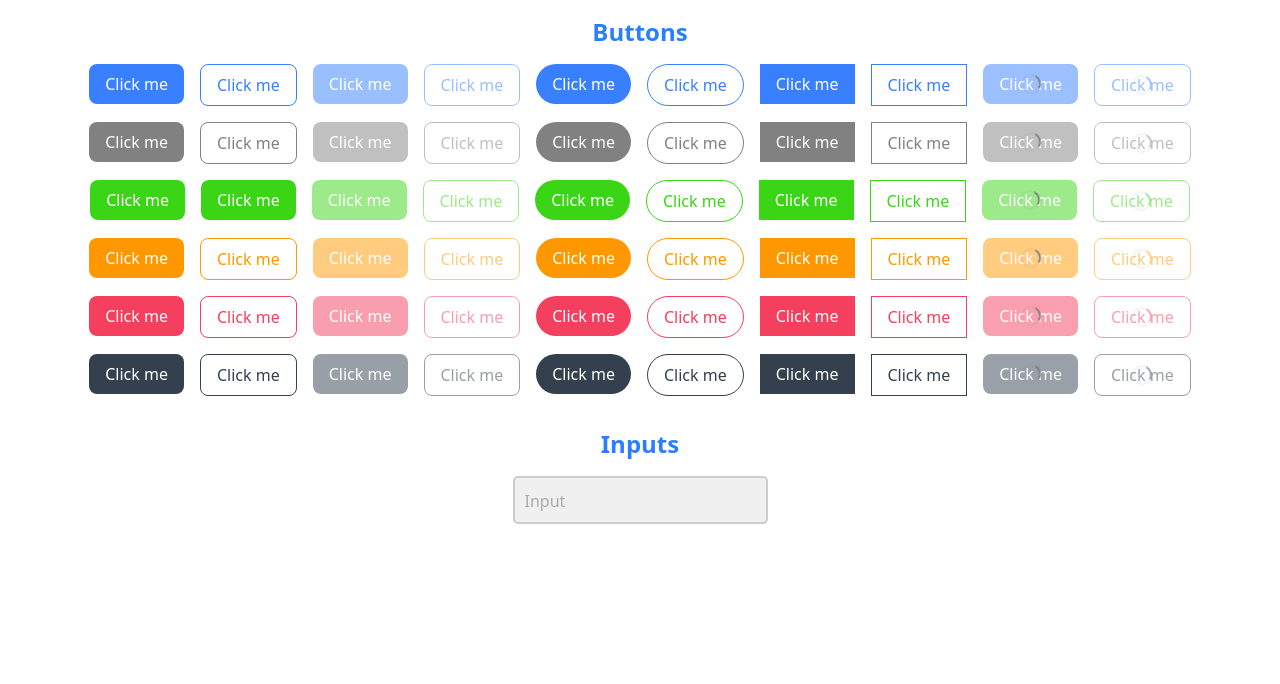
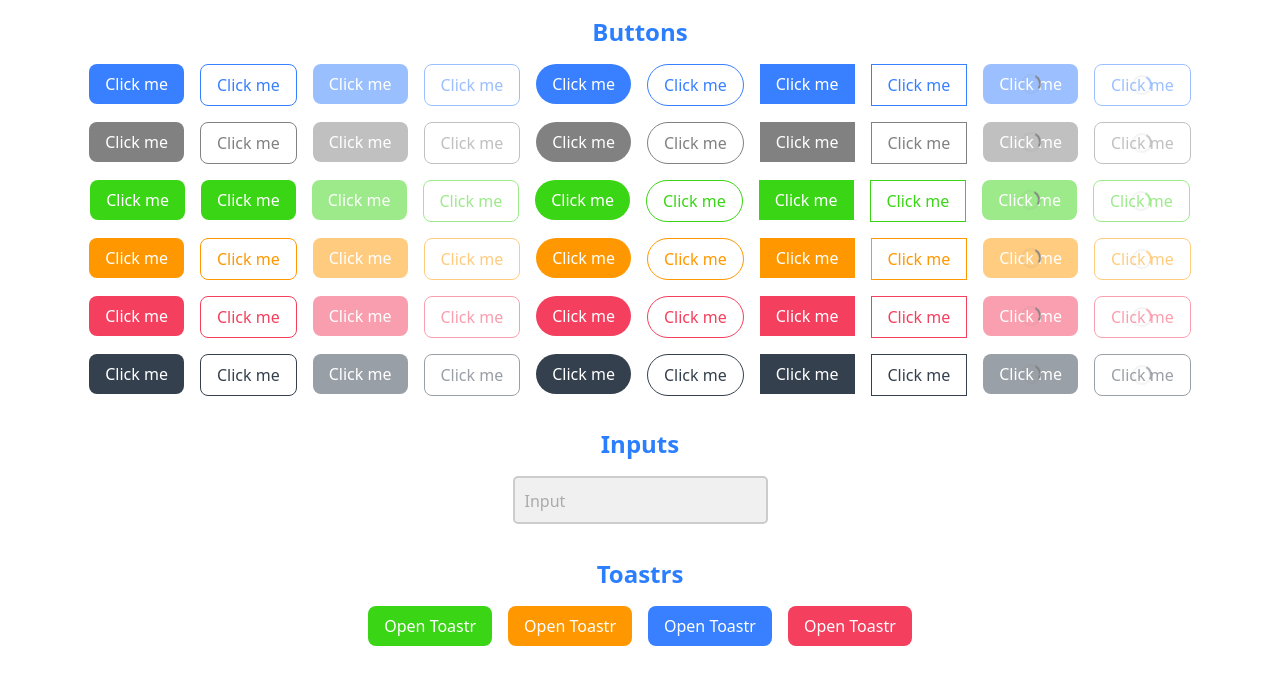
Before and after one commit to superdevp/custom-components, an Angular app: page / in a window 1280 px wide. Shown: the top 684 px of the page. Built offline with nearby package versions, Linux system fonts and the light colour scheme.

Commit message:
a toastr

```diff
--- a/package.json
+++ b/package.json
@@ -10,6 +10,7 @@
   },
   "private": true,
   "dependencies": {
+    "@angular/animations": "^19.2.1",
     "@angular/common": "^19.2.0",
     "@angular/compiler": "^19.2.0",
     "@angular/core": "^19.2.0",
@@ -18,6 +19,7 @@
     "@angular/platform-browser-dynamic": "^19.2.0",
     "@angular/router": "^19.2.0",
     "@tailwindcss/postcss": "^4.0.12",
+    "ngx-toastr": "^19.0.0",
     "postcss": "^8.5.3",
     "rxjs": "~7.8.0",
     "tailwindcss": "^4.0.12",
--- a/src/app/app.config.ts
+++ b/src/app/app.config.ts
@@ -1,8 +1,15 @@
 import { ApplicationConfig, provideZoneChangeDetection } from '@angular/core';
+import { provideAnimations } from '@angular/platform-browser/animations';
 import { provideRouter } from '@angular/router';
 
 import { routes } from './app.routes';
+import { provideToastr } from 'ngx-toastr';
 
 export const appConfig: ApplicationConfig = {
-  providers: [provideZoneChangeDetection({ eventCoalescing: true }), provideRouter(routes)]
+  providers: [
+    provideZoneChangeDetection({ eventCoalescing: true }),
+    provideRouter(routes),
+    provideToastr(),
+    provideAnimations()
+  ]
 };
--- /dev/null
+++ b/src/app/pages/components/toastr/toastr.component.html
@@ -0,0 +1,14 @@
+<div class="flex flex-col gap-4 justify-center items-center">
+  <p class="mt-4 text-2xl font-bold text-blue-500">
+    Toastrs
+  </p>
+  <div class="flex gap-4">
+    <u-button label="Open Toastr" variant="success" size="medium" shape="rounded" state="default" type="contained" (click)="openToastr('success')"></u-button>
+
+    <u-button label="Open Toastr" variant="warning" size="medium" shape="rounded" state="default" type="contained" (click)="openToastr('warning')"></u-button>
+
+    <u-button label="Open Toastr" variant="primary" size="medium" shape="rounded" state="default" type="contained" (click)="openToastr('info')"></u-button>
+
+    <u-button label="Open Toastr" variant="danger" size="medium" shape="rounded" state="default" type="contained" (click)="openToastr('error')"></u-button>
+  </div>
+</div>
--- /dev/null
+++ b/src/app/pages/components/toastr/toastr.component.ts
@@ -0,0 +1,32 @@
+import { Component, inject } from '@angular/core';
+import { ButtonComponent } from '../../../shared/components/button/button.component';
+import { ToastrService } from 'ngx-toastr';
+
+@Component({
+  selector: 'app-toastr',
+  imports: [ButtonComponent],
+  templateUrl: './toastr.component.html',
+  styleUrl: './toastr.component.scss'
+})
+export class ToastrComponent {
+  private toastr = inject(ToastrService);
+
+  openToastr(type: string) {
+    switch (type) {
+      case 'success':
+        this.toastr.success('This is a success toastr!');
+        break;
+      case 'info':
+        this.toastr.info('This is an info toastr!');
+        break;
+      case 'warning':
+        this.toastr.warning('This is a warning toastr!');
+        break;
+      case 'error':
+        this.toastr.error('This is an error toastr!');
+        break;
+      default:
+        break;
+    }
+  }
+}
--- a/src/app/pages/main/main.component.html
+++ b/src/app/pages/main/main.component.html
@@ -1,4 +1,5 @@
 <div class="flex flex-col gap-4">
   <app-buttons></app-buttons>
   <app-inputs></app-inputs>
+  <app-toastr></app-toastr>
 </div>
--- a/src/app/pages/main/main.component.ts
+++ b/src/app/pages/main/main.component.ts
@@ -1,10 +1,11 @@
 import { Component } from '@angular/core';
 import { ButtonsComponent } from "../components/buttons/buttons.component";
 import { InputsComponent } from "../components/inputs/inputs.component";
+import { ToastrComponent } from "../components/toastr/toastr.component";
 
 @Component({
   selector: 'app-main',
-  imports: [ButtonsComponent, InputsComponent],
+  imports: [ButtonsComponent, InputsComponent, ToastrComponent],
   templateUrl: './main.component.html',
   styleUrl: './main.component.scss'
 })
--- a/src/styles.scss
+++ b/src/styles.scss
@@ -1,3 +1,5 @@
 /* You can add global styles to this file, and also import other style files */
 
 @use "tailwindcss";
+
+@use 'ngx-toastr/toastr';
```
Also changed, not shown: src/app/pages/components/inputs/inputs.component.ts (line endings or trailing spaces), src/app/pages/components/toastr/toastr.component.scss (added), 1 other file (tests, documents, lock files or other folders).
